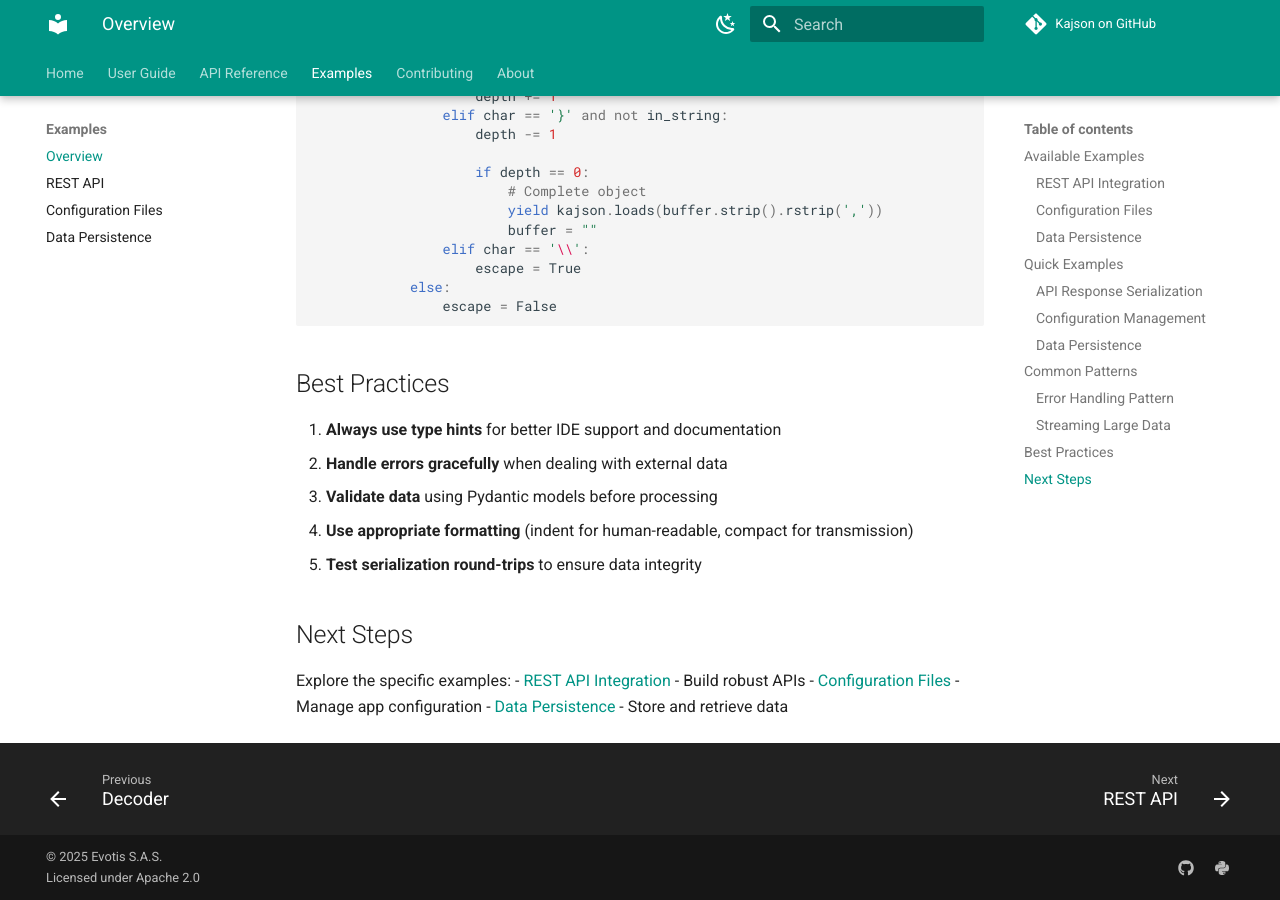
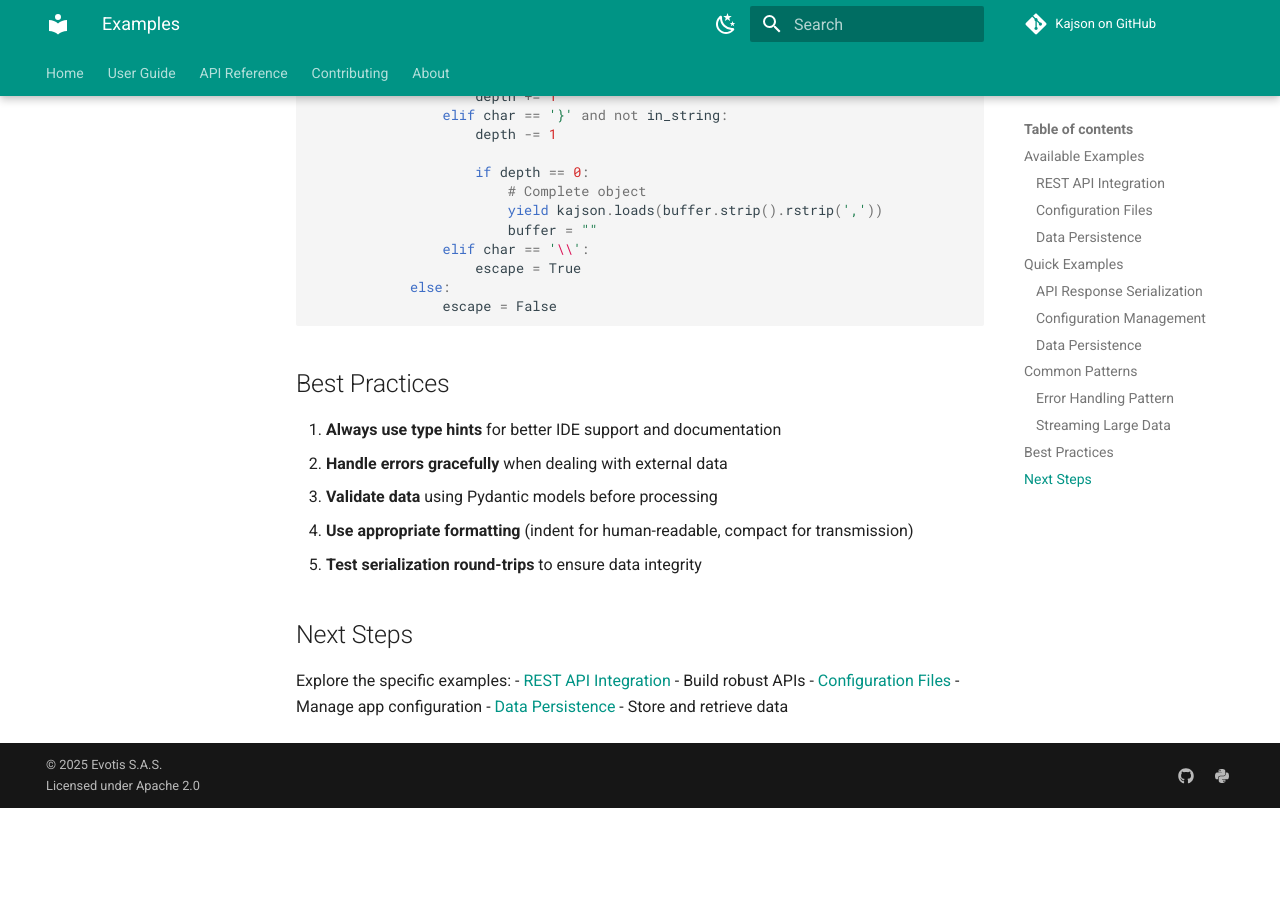
Before and after one commit to Pipelex/kajson, an MkDocs documentation site: the page built from docs/pages/examples/index.md, in a window 1280 px wide and 900 px high, scrolled down 4153 px. Built offline with MkDocs 1.6.1 and Material for MkDocs 9.7.7, drawn with Linux system fonts in a browser that asks for light colours; comment, search, counter and statistics services are not loaded; after the commit the page ends 4961 px from its top, so only the background shows below that; some of the changed lines change nothing that is shown.

Commit message:
Disabled WIP Example pages

```diff
--- a/mkdocs.yml
+++ b/mkdocs.yml
@@ -81,11 +81,12 @@ nav:
     - kajson module: pages/api/kajson.md
     - Encoder: pages/api/encoder.md
     - Decoder: pages/api/decoder.md
-  - Examples:
-    - Overview: pages/examples/index.md
-    - REST API: pages/examples/rest-api.md
-    - Configuration Files: pages/examples/config-files.md
-    - Data Persistence: pages/examples/data-persistence.md
+  # Examples are work in progress
+  # - Examples:
+  #   - Overview: pages/examples/index.md
+  #   - REST API: pages/examples/rest-api.md
+  #   - Configuration Files: pages/examples/config-files.md
+  #   - Data Persistence: pages/examples/data-persistence.md
   - Contributing:
     - Guidelines: contributing.md
     - Code of Conduct: CODE_OF_CONDUCT.md
```
